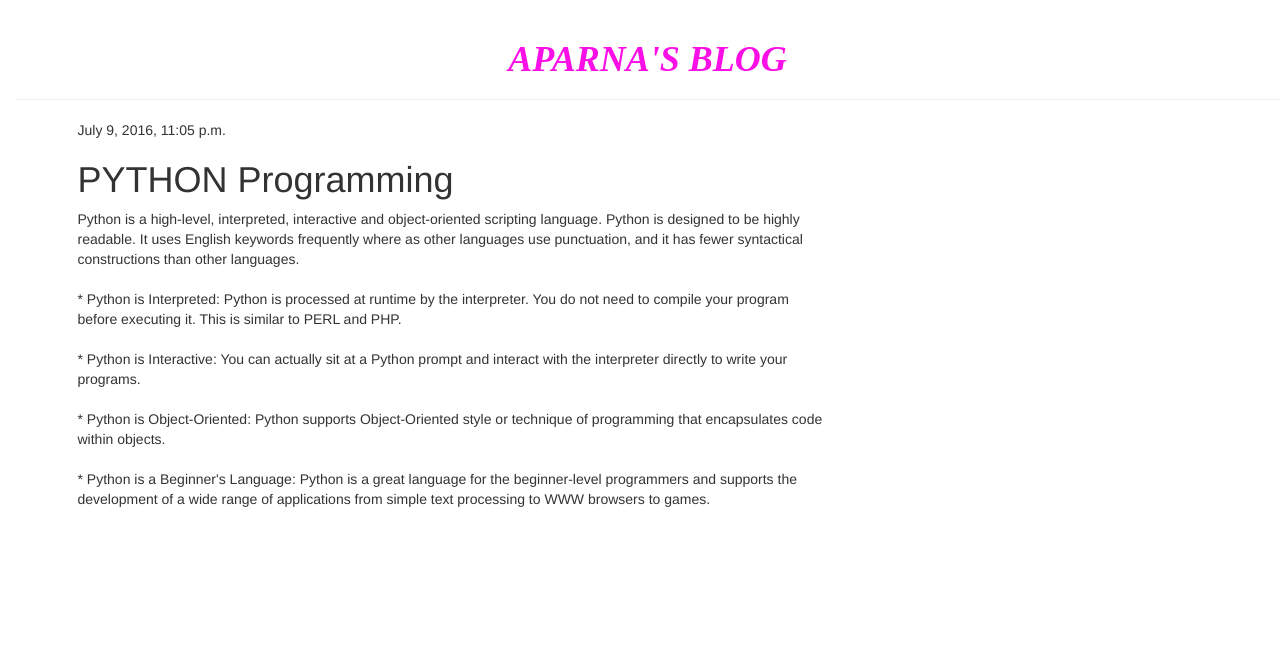
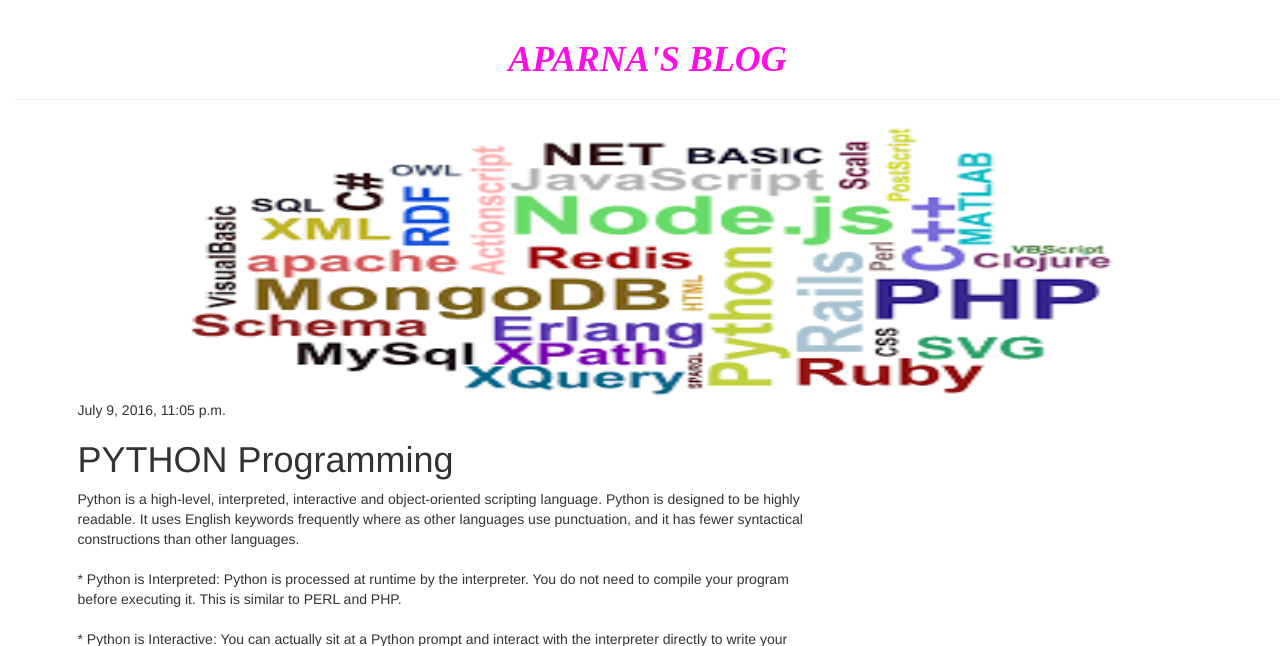
Before and after one commit to AparnaBalagopal/first-blog, a Django app: page /post/1/ in a window 1280 px wide. Shown: the top 646 px of the page. Run offline with Django 3.2, Linux system fonts and the light colour scheme; data comes from the database, SQL or seed files in the repository; some libraries are stand-ins or nearby versions; some web fonts are replaced.

Commit message:
add image to webpage

```diff
--- a/myproject/blog/static/css/blog.css
+++ b/myproject/blog/static/css/blog.css
@@ -3,7 +3,7 @@
     font-family: 'Arial';
 }
 body {
-	background-color: #BDF2F1;
+
 	padding-left: 15px;
 }
 .page-header {
--- a/myproject/blog/templates/blog/base.html
+++ b/myproject/blog/templates/blog/base.html
@@ -16,6 +16,7 @@
         </span></a>
         <h1><center><a href="/"><i><b>APARNA'S BLOG</a></b></i></center></h1>
     </div>
+    <center><img src="{% static "blog/index.png" %}" style="width: 75%; height: 35%"/></center>
     <div class="content container">
         <div class="row">
             <div class="col-md-8">
```
Also changed, not shown: myproject/blog/static/blog/index.png (added).
